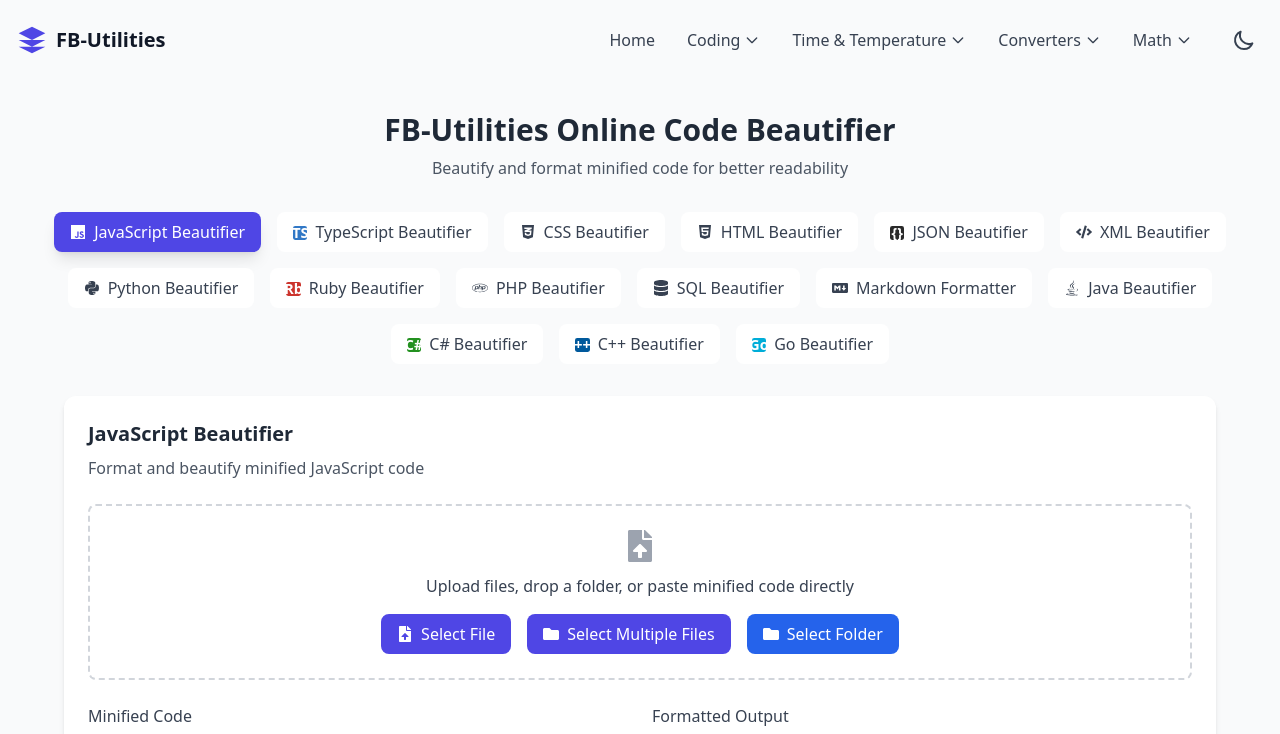
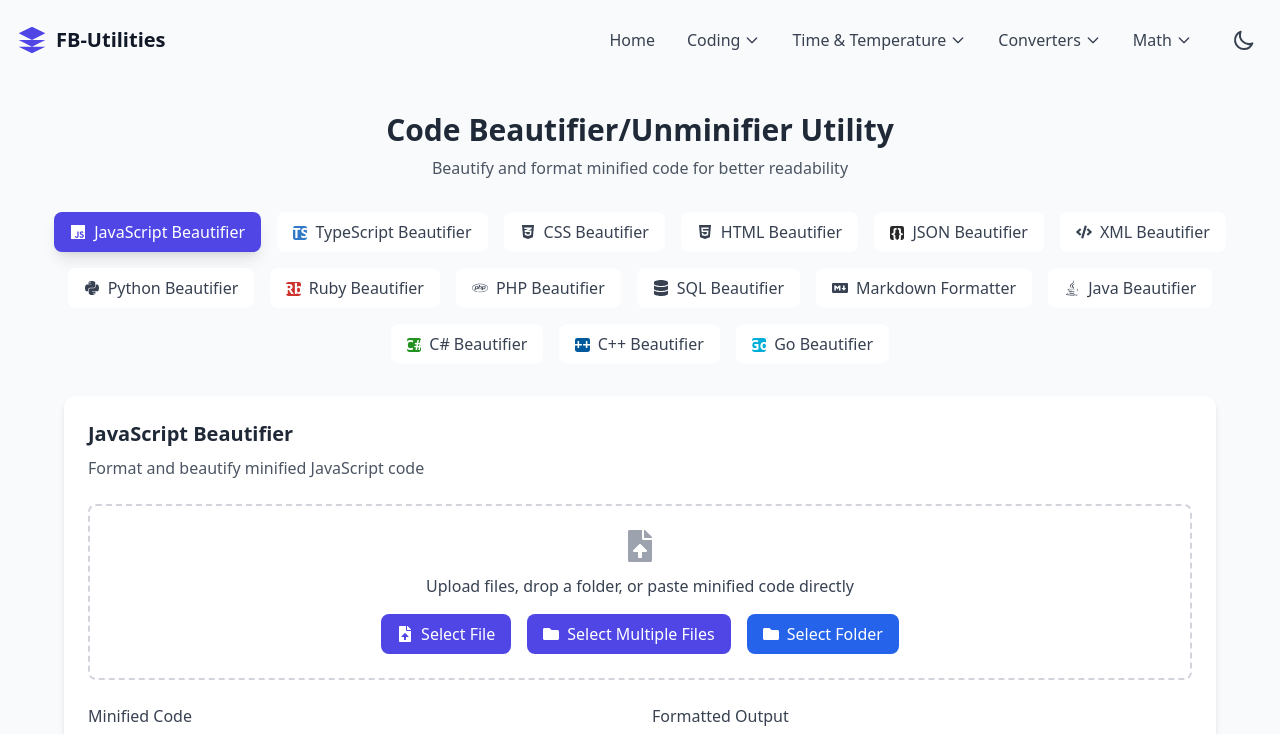
Before and after one commit to BleckWolf25/FB-Utilities, a React (Vite) app: page /unminifier in a window 1280 px wide. Shown: the top 734 px of the page. Built offline with nearby package versions, Linux system fonts and the light colour scheme.

Commit message:
FB-Utilities Online Code Beautifier -> Code Beautifier/Unminifier Utility

```diff
--- a/src/pages/Unminifier.jsx
+++ b/src/pages/Unminifier.jsx
@@ -604,7 +604,7 @@ const Unminifier = () => {
     <div className="flex flex-col min-h-screen bg-gray-50 dark:bg-gray-900 pt-20">
       <div className="container mx-auto px-4 py-8">
         <h1 className="text-3xl font-bold text-center text-gray-800 dark:text-white mb-2">
-          FB-Utilities Online Code Beautifier
+          Code Beautifier/Unminifier Utility
         </h1>
         <p className="text-center text-gray-600 dark:text-gray-300 mb-8">
           Beautify and format minified code for better readability
```
